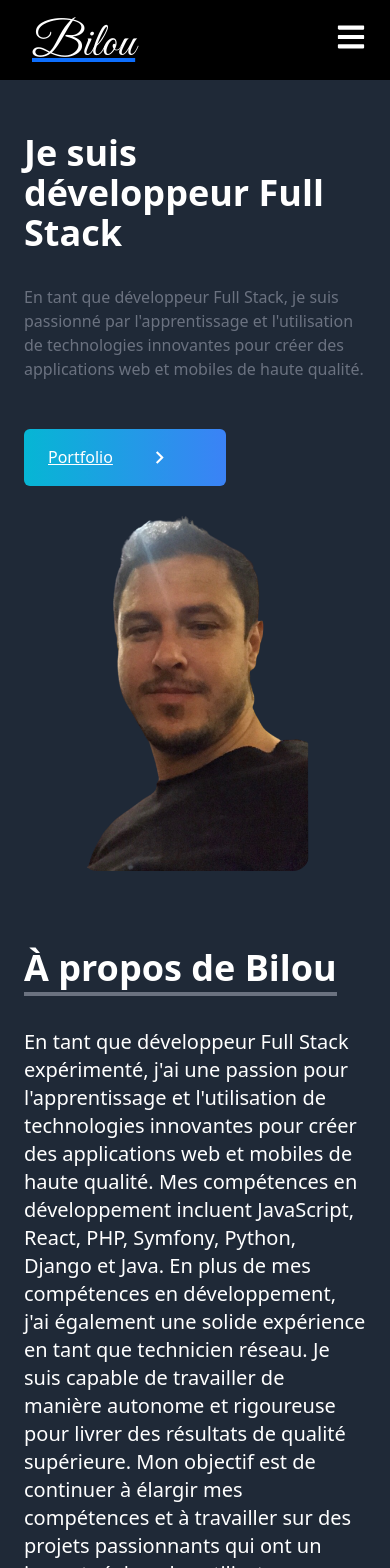
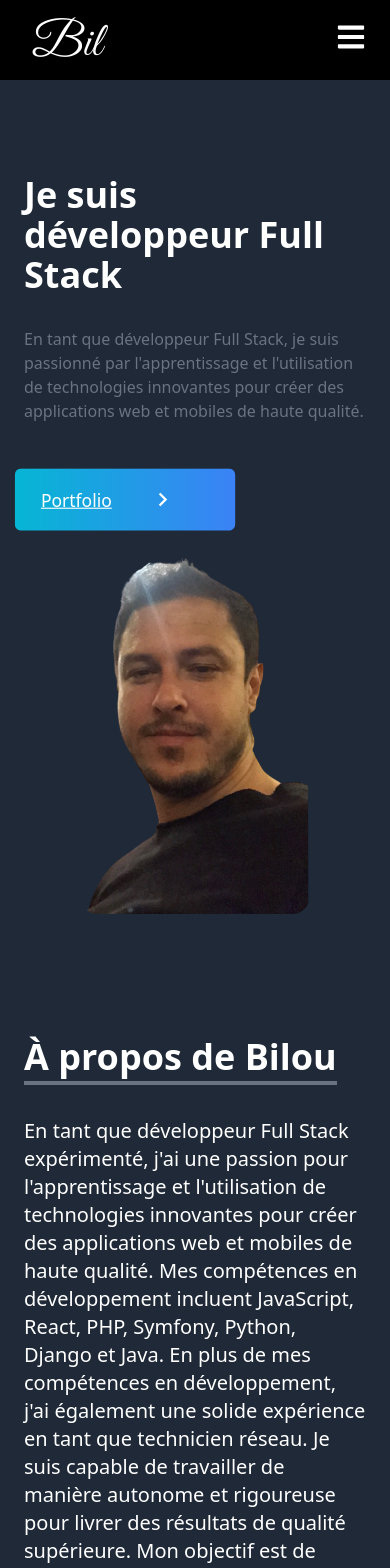
Before and after one commit to Stinger1369/POrtfolio-react, a React (Create React App) app: page / in a window 390 px wide. Shown: the top 1568 px of the page. Built offline with nearby package versions, Linux system fonts and the light colour scheme.

Commit message:
Css Responsive

```diff
--- a/public/index.html
+++ b/public/index.html
@@ -24,7 +24,7 @@
       work correctly both with client-side routing and a non-root public URL.
       Learn how to configure a non-root public URL by running `npm run build`.
     -->
-    <title>React App</title>
+    <title>Bil Portfolio</title>
   </head>
   <body>
     <noscript>You need to enable JavaScript to run this app.</noscript>
--- a/src/components/About.jsx
+++ b/src/components/About.jsx
@@ -6,7 +6,7 @@ const About = () => {
 
   return (
     <div
-      name="about"
+      id="about"
       className={`w-full flex flex-col items-center justify-center pt-20 ${
         darkMode ? "bg-gray-800 text-white" : "bg-white text-black"
       }`}
--- /dev/null
+++ b/src/components/Home.css
@@ -0,0 +1,22 @@
+.animate-pulse {
+  animation-name: pulse;
+  animation-duration: 2s;
+  animation-timing-function: ease-in-out;
+  animation-iteration-count: infinite;
+}
+
+@keyframes pulse {
+  0% {
+    transform: scale(1);
+  }
+
+  50% {
+    transform: scale(1.1);
+  }
+
+  100% {
+    transform: scale(1);
+  }
+
+
+}
--- a/src/components/Home.jsx
+++ b/src/components/Home.jsx
@@ -3,13 +3,13 @@ import { ThemeContext } from "../components/ThemeProvider";
 import BilouImage from "../assets/BilouImage.png";
 import { MdOutlineKeyboardArrowRight } from "react-icons/md";
 import { Link } from "react-scroll";
-
+import "./Home.css"
 const Home = () => {
   const { darkMode } = useContext(ThemeContext);
 
   return (
     <div
-      name="home"
+      id="home"
       className={`h-screen w-full ${
         darkMode ? "bg-gray-800 text-white" : "bg-white text-black"
       }`}
@@ -30,10 +30,10 @@ const Home = () => {
               to="portfolio"
               smooth
               duration={500}
-              className="group text-white inline-flex w-fit px-6 py-3 my-2 items-center rounded-md bg-gradient-to-r from-cyan-500 to-blue-500 cursor-pointer"
+              className="animate-pulse group text-white inline-flex w-fit px-6 py-3 my-2 items-center rounded-md bg-gradient-to-r from-cyan-500 to-blue-500 cursor-pointer"
             >
               Portfolio
-              <span className="group-hover:rotate-90 duration-300">
+              <span className="group-hover:rotate-90 duration-300 ">
                 <MdOutlineKeyboardArrowRight size={25} className="ml-1" />
               </span>
             </Link>
@@ -41,9 +41,10 @@ const Home = () => {
         </div>
         <div>
           <img
+            id="BilouImage"
             src={BilouImage}
             alt="my profile"
-            className="rounded-2xl mx-auto w-2/3 md:w-full"
+            className=" rounded-2xl mx-auto w-2/3 md:w-full "
           />
         </div>
       </div>
--- a/src/components/NavBar.jsx
+++ b/src/components/NavBar.jsx
@@ -39,7 +39,7 @@ const NavBar = () => {
     },
     {
       id: 6,
-      link: "cv",
+      link: "CV",
     },
   ];
 
@@ -50,8 +50,17 @@ const NavBar = () => {
       }`}
     >
       <div>
-        <a href="home" className="cursor-pointer">
-          <p className="text-5xl font-signature ml-2 mt-6 text-white">Bilou</p>
+        <a
+          href="home"
+          className="cursor-pointer no-underline text-inherit hover:text-red-500"
+        >
+          <p
+            className={`text-5xl font-signature ml-2 mt-6 text-white${
+              darkMode ? "text-white" : "text-black"
+            }`}
+          >
+            Bil
+          </p>
         </a>
       </div>
 
@@ -103,7 +112,7 @@ const NavBar = () => {
               key={id}
               className="px-5 cursor-pointer capitalize py-6 text-4xl font-medium hover:scale-105 duration-200 text-gray-500"
             >
-              {link === "cv" ? (
+              {link === "CV" ? (
                 <button onClick={() => setModalIsOpen(true)}>{link}</button>
               ) : (
                 <Link
--- a/src/index.css
+++ b/src/index.css
@@ -21,10 +21,39 @@
   }
 
   #about {
-    margin-bottom: 80px;
+    padding-top: 20vh;
   }
 
-  #experience{
-    padding-top:120vh
+  #experience {
+    padding-top: 150vh
+  }
+
+  #home {
+    padding-top: 10vh
   }
 }
+
+@media screen and (orientation: landscape)and (max-width: 768px) {
+  #home {
+    padding-top: 80vh
+  }
+
+  #portfolio {
+    padding-top: 120vh;
+  }
+
+  #about {
+    padding-top: 100vh;
+  }
+
+  #experience {
+    padding-top: 150vh
+  }
+
+  #BilouImage {
+    float: right;
+    padding-left: 50vh;
+
+  }
+
+}
```
Also changed, not shown: src/portfolio/task/Task.css (+10 -10 lines).
